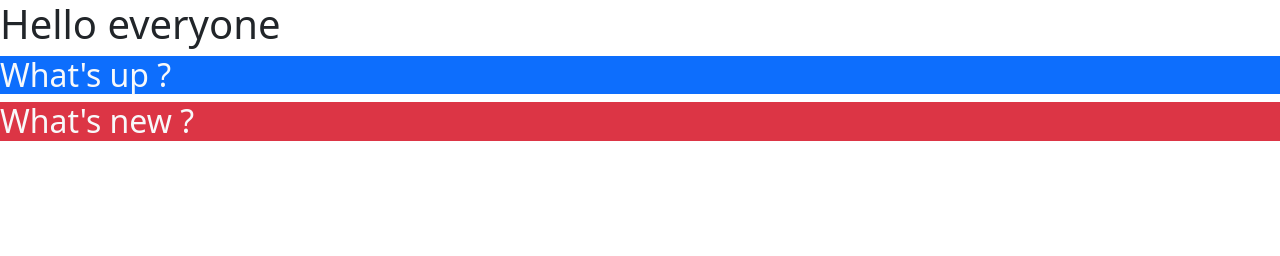
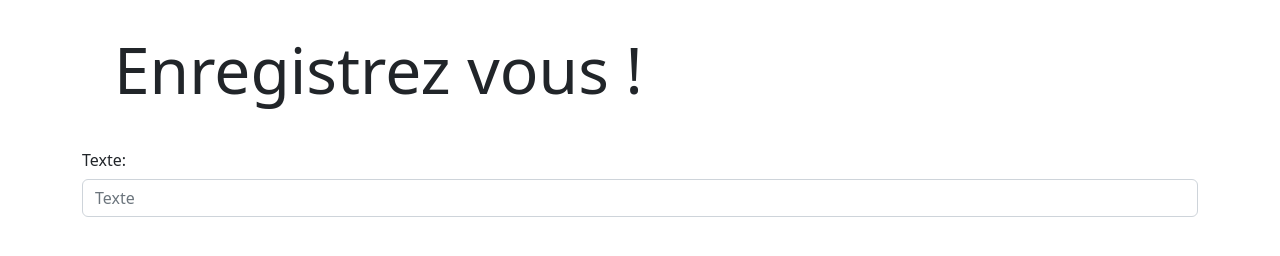
Before and after one commit to Maximus203/Java-script, a plain HTML site: page index.html in a window 1280 px wide. Drawn offline with nearby package versions, Linux system fonts and the light colour scheme.

Commit message:
002-exemple

```diff
--- a/index.html
+++ b/index.html
@@ -8,12 +8,29 @@
     <!-- CSS only -->
     <link href="https://cdn.jsdelivr.net/npm/bootstrap@5.2.0/dist/css/bootstrap.min.css" rel="stylesheet"
         integrity="sha384-gH2yIJqKdNHPEq0n4Mqa/HGKIhSkIHeL5AyhkYV8i59U5AR6csBvApHHNl/vI1Bx" crossorigin="anonymous">
+    <!-- JavaScript Bundle with Popper -->
+    <script src="https://cdn.jsdelivr.net/npm/bootstrap@5.2.0/dist/js/bootstrap.bundle.min.js"
+        integrity="sha384-A3rJD856KowSb7dwlZdYEkO39Gagi7vIsF0jrRAoQmDKKtQBHUuLZ9AsSv4jD4Xa"
+        crossorigin="anonymous"></script>
 
     <title>Exemple</title>
 </head>
 
 <body>
-    <div id="content"></div>
+    <div class="container">
+        <div class="display-3 m-3 p-3">Enregistrez vous !</div>
+        <form>
+            <div class="mb-3 row">
+                <label for="inputText" class="col-xxl-4 col-form-label">Texte:</label>
+                <div class="col-xxl-8">
+                    <input type="text" class="form-control" name="inputText" id="inputText" placeholder="Texte">
+                </div>
+            </div>
+        </form>
+
+        <div class="resultat"></div>
+
+    </div>
     <script src="./index.js"></script>
 </body>
 
--- a/index.js
+++ b/index.js
@@ -1,22 +1,10 @@
-// Manipuler les elements de la page html (div)
-let monDiv = document.getElementById('content')
+let inputText = document.getElementById('inputText');
 
-// Changer le contenu d'un element
-monDiv.innerHTML = "<h1>Hello everyone</h1>";
-
-// Creer un element (paragraphe)
-let child = document.createElement('div');
-
-// Ajouter un attribut a un element
-child.setAttribute("class", "bg-primary");
-
-child.innerHTML = `<h2 class="text-light ">What's up ?</h2>`;
-
-// Ajouter l'element creer a l'element parent
-monDiv.appendChild(child);
-
-// Creons et ajoutons un second element
-let secondChild = document.createElement("div");
-secondChild.setAttribute("class", "bg-danger");
-secondChild.innerHTML = `<h2 class="text-light">What's new ?</h2>`;
-monDiv.appendChild(secondChild);
+inputText.addEventListener('change', (event) => {
+    let resultat = document.getElementsByClassName('resultat')[0];
+    resultat.innerHTML = `
+    <h3>Vous avez ecrit: ${event.target.value}</h3><br>
+    <h3>Nombre de lettre saisie: ${event.target.value.length}</h3>
+    <h3>Votre saisie en majuscule: ${event.target.value.toUpperCase()}</h3>
+    `;
+});
```
